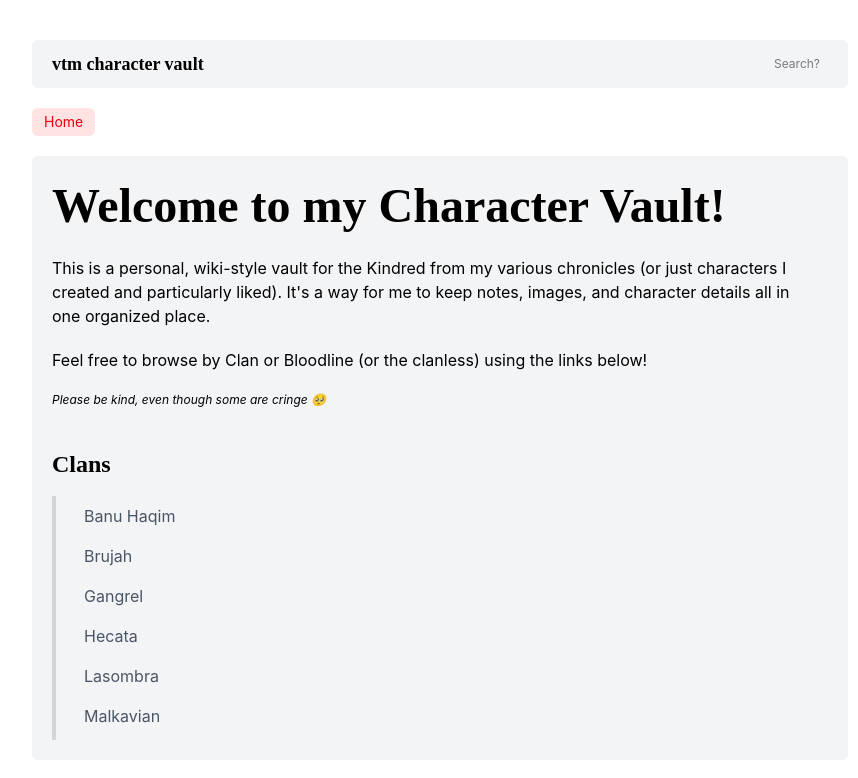
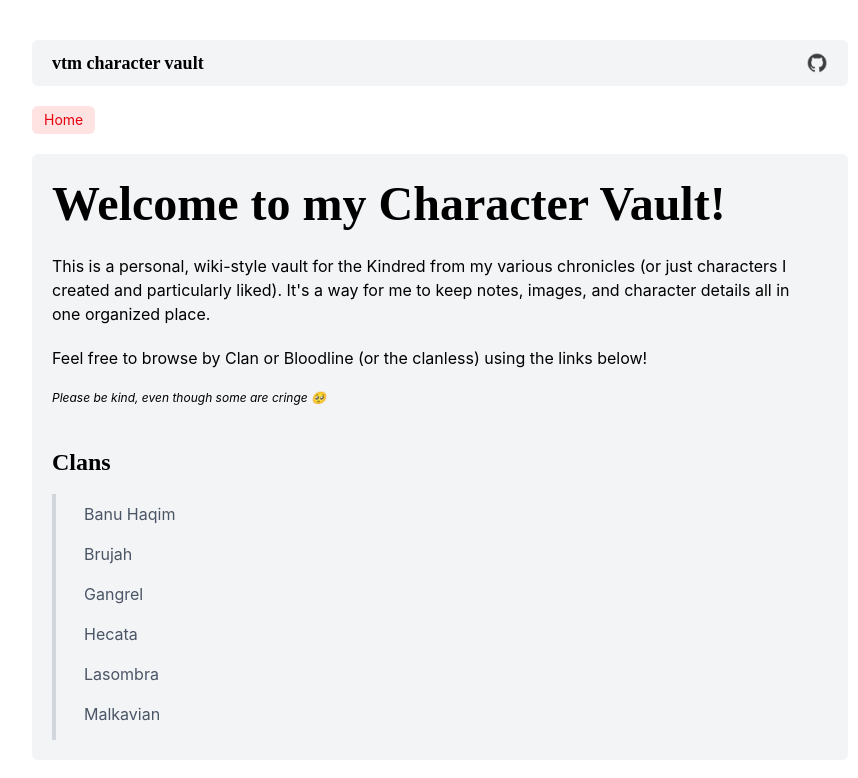
Before and after one commit to frantaing/vtm-character-vault, a React (Vite) app: page / in a window 1280 px wide. Shown: the top 778 px of the page, without its empty margins (200-1058 px from the left). Built offline with nearby package versions, Linux system fonts and the light colour scheme.

Commit message:
style: replace search form with nice repo link

```diff
--- a/src/components/NavBar.jsx
+++ b/src/components/NavBar.jsx
@@ -8,8 +8,15 @@ function NavBar() {
                 <div className="flex justify-between items-center pl-5 pr-2 py-2 bg-gray-100 rounded-md">
                     {/* title, maybe logo idk*/}
                     <span className="font-heading font-bold text-sm sm:text-lg">vtm character vault</span>
-                    {/* search */}
-                    <input type="text" placeholder="Search?" className="w-24 px-5 py-2 text-black text-xs text-right rounded-md transition hover:bg-gray-200 focus:outline-0" />
+
+                    {/* search (commented out for safekeeping) */}
+                    {/* <input type="text" placeholder="Search?" className="w-24 px-5 py-2 text-black text-xs text-right rounded-md transition hover:bg-gray-200 focus:outline-0" /> */}
+
+                    {/* link to repo */}
+                    <a href='https://github.com/frantaing/vtm-character-vault' className='group flex gap-2 items-center px-3 py-1 bg-transparent rounded-md opacity-75 transition hover:bg-gray-200 hover:opacity-100'>
+                      <span className='text-xs opacity-0 translate-x-2 transition group-hover:opacity-100 group-hover:translate-x-0'>Made by Frantaing</span>
+                      <img src='/assets/icons/github.png' className='w-5.5' />
+                    </a>
                 </div>
             </section>
             {/* primary navigation: BreadCrumbs */}
```
Also changed, not shown: public/assets/icons/github.png (added).
